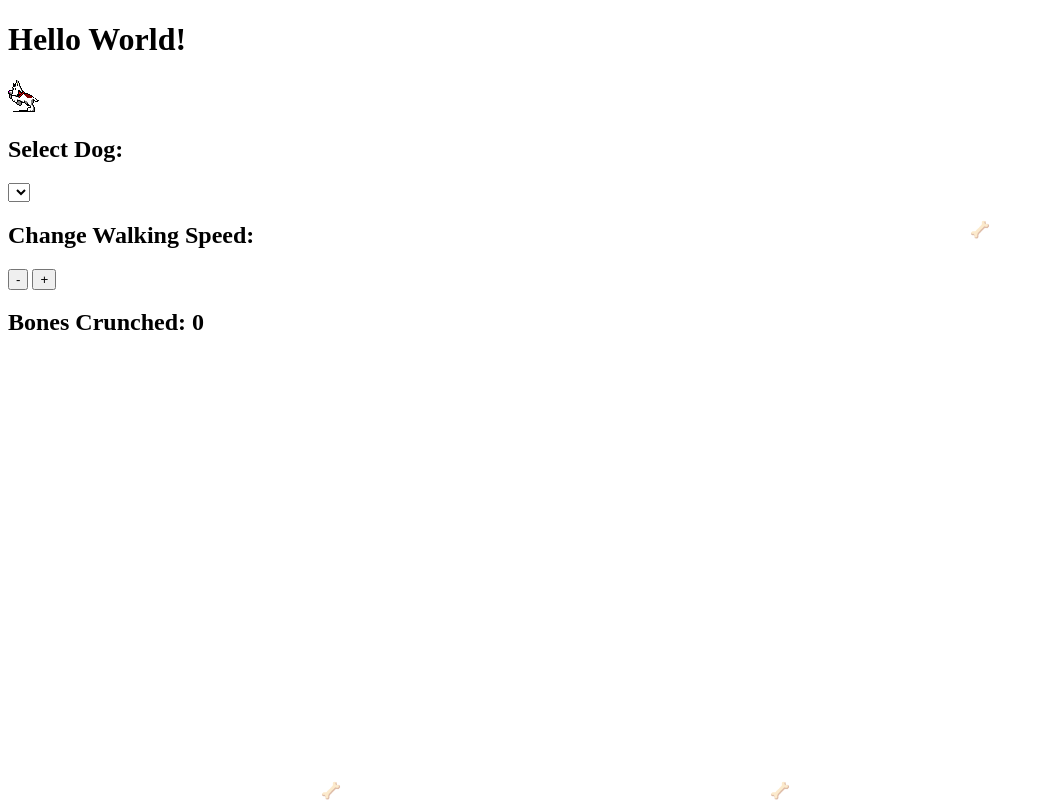
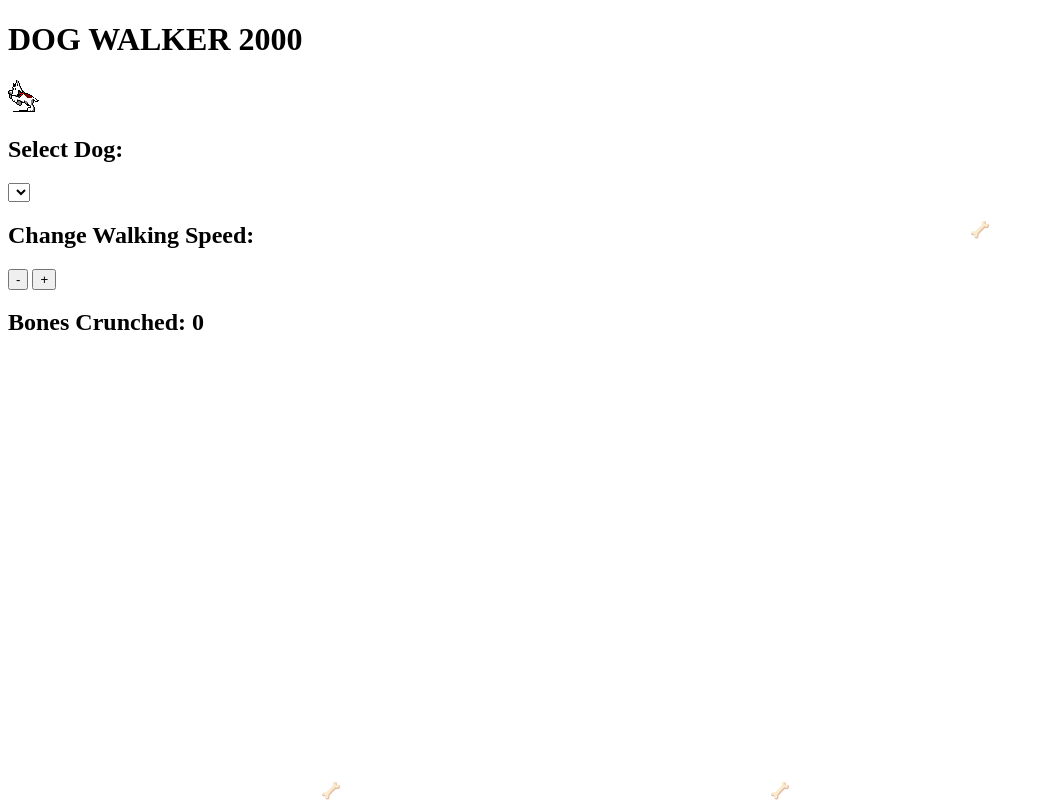
Before and after one commit to danielpdaniel/phase-1-project-dog-walker-2000, a plain HTML site: page index.html in a window 1280 px wide. Shown: the whole page, without its empty margins (0-1044 px from the left). Drawn offline with Linux system fonts and the light colour scheme; no server answers.

Commit message:
changes Hello World in body to DOG WALKER 2000

```diff
--- a/index.html
+++ b/index.html
@@ -7,7 +7,7 @@
         <meta charset="UTF-8">
     </head>
     <body>
-        <h1 class="ui">Hello World!</h1>
+        <h1 class="ui">DOG WALKER 2000</h1>
         <img id="dogGif1" src="images/DOG-C.GIF" class="ui">
         <div id = "dogImg"></div>
         <h2 class="ui">Select Dog:</h2>
```
